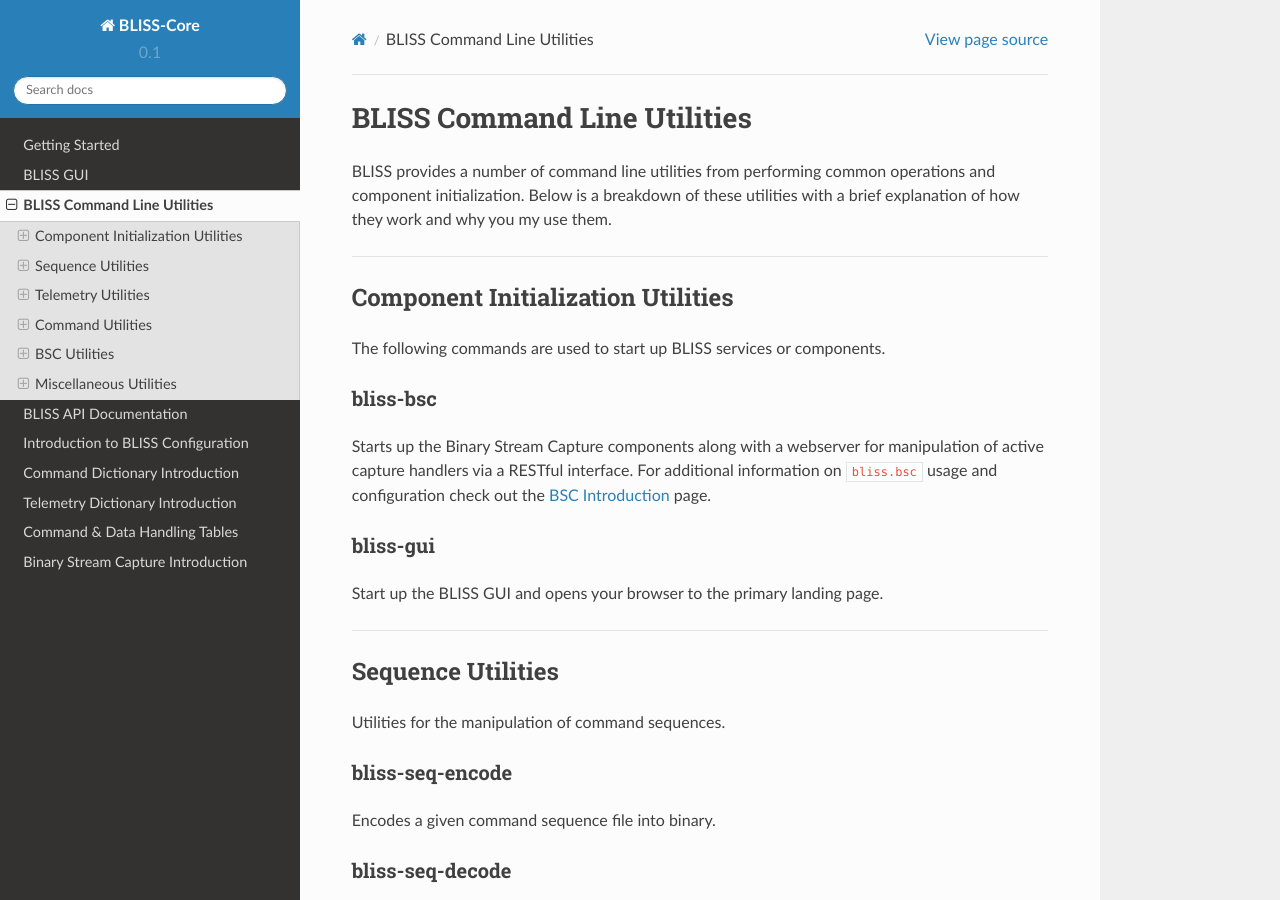
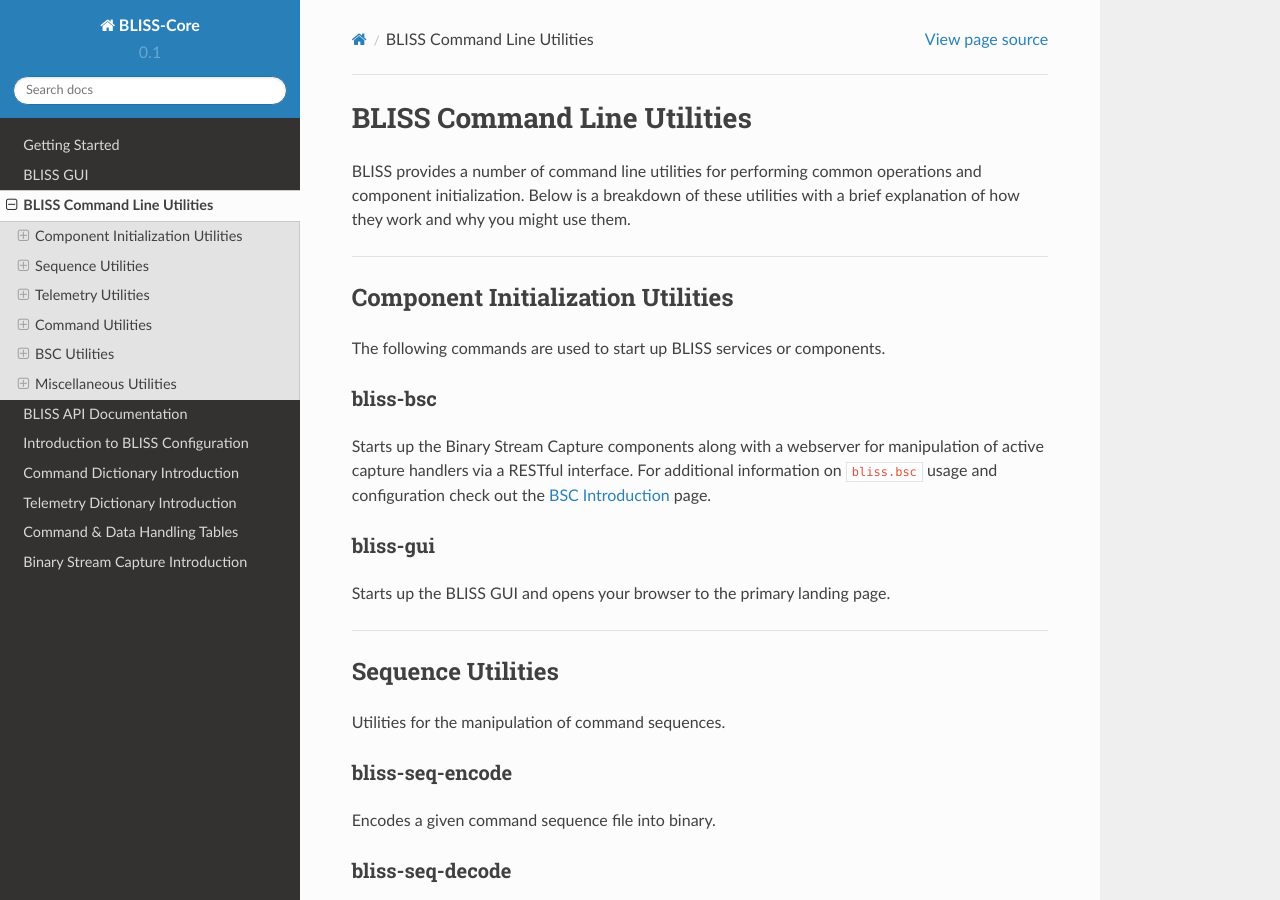
Before and after one commit to NASA-AMMOS/AIT-Core, a Sphinx documentation site: the page built from doc/source/command_line.rst, in a window 1280 px wide and 900 px high. Built offline with Sphinx 7.4.7 and the Read the Docs theme 2.0.0, drawn with Linux system fonts in a browser that asks for light colours; some of the changed text lies outside the part shown.

Commit message:
Command line doc typo fixes

```diff
--- a/doc/source/command_line.rst
+++ b/doc/source/command_line.rst
@@ -1,7 +1,7 @@
 BLISS Command Line Utilities
 ============================
 
-BLISS provides a number of command line utilities from performing common operations and component initialization. Below is a breakdown of these utilities with a brief explanation of how they work and why you my use them.
+BLISS provides a number of command line utilities for performing common operations and component initialization. Below is a breakdown of these utilities with a brief explanation of how they work and why you might use them.
 
 ----
 
@@ -18,7 +18,7 @@
 bliss-gui
 ^^^^^^^^^
 
-Start up the BLISS GUI and opens your browser to the primary landing page.
+Starts up the BLISS GUI and opens your browser to the primary landing page.
 
 ----
 
```
Also changed, not shown: other parts of doc/source/command_line.rst (+2 -2 lines).
